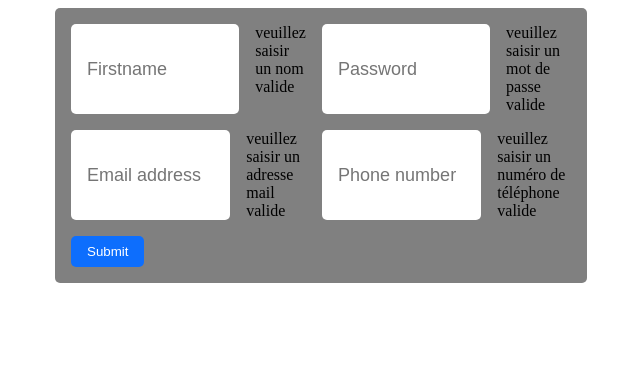
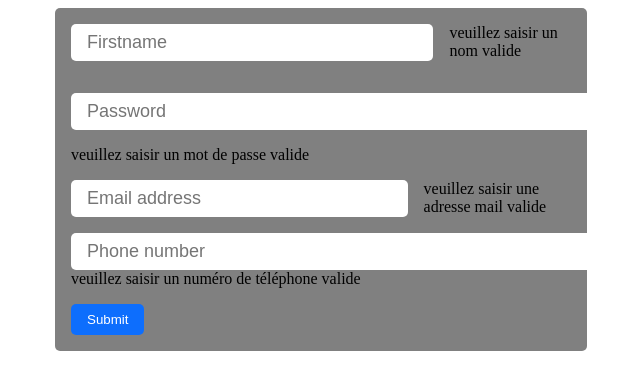
Before and after one commit to AkosnyY/FORMULAIREJS, a plain HTML site: page Exo1/index.html in a window 1280 px wide. Shown: the whole page, without its empty margins (319-959 px from the left). Drawn offline with Linux system fonts and the light colour scheme.

Commit message:
MOdifications du html

```diff
--- a/Exo1/index.html
+++ b/Exo1/index.html
@@ -11,19 +11,24 @@
 
 <body>
 
-    <form class="form" action="#" method="post">
+    <form class="form" id="contactForm">
         <div class="form__section">
             <input class="form__input" type="text" name="firstName" id="firstName" placeholder="Firstname">
-            <label for="">veuillez saisir un  nom valide</label>
+            <label class="error-message" for="fristName" id="fristNameError">veuillez saisir un  nom valide</label>
+        </div>
+        <div></div>
             <input class="form__input" type="text" name="password" id="password" placeholder="Password">
-            <label for="">veuillez saisir un mot de passe valide </label>
+            <label class="error-message" for="Password" id="passwordError">veuillez saisir un mot de passe valide </label>
         </div>
         <div class="form__section">
             <input class="form__input" type="email" name="email" id="email" placeholder="Email address">
-            <label for="">veuillez saisir un  adresse mail valide</label>
-            <input class="form__input" type="phone" name="phone" id="phone" placeholder="Phone number">
-            <label for="">veuillez saisir un numéro de téléphone valide</label>
+            <label class="error-message" for="emailErrror" id="emailError">veuillez saisir une  adresse mail valide</label>
         </div>
+            <div>
+
+                <input class="form__input" type="phone" name="phone" id="phone" placeholder="Phone number">
+                <label class="error-message" for="phone" id="phoneError">veuillez saisir un numéro de téléphone valide</label>
+            </div>
         <button class="form__submit" type="submit">Submit</button>
     </form>
 
```
